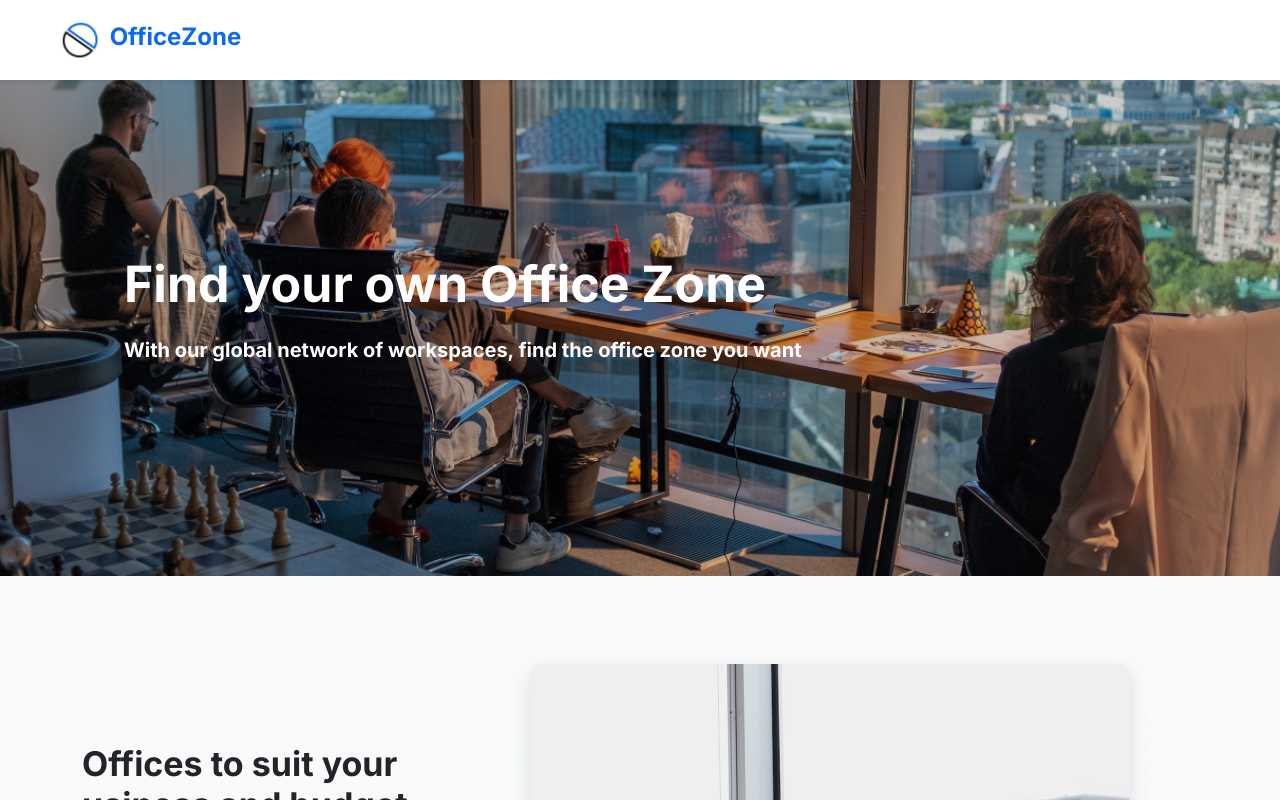
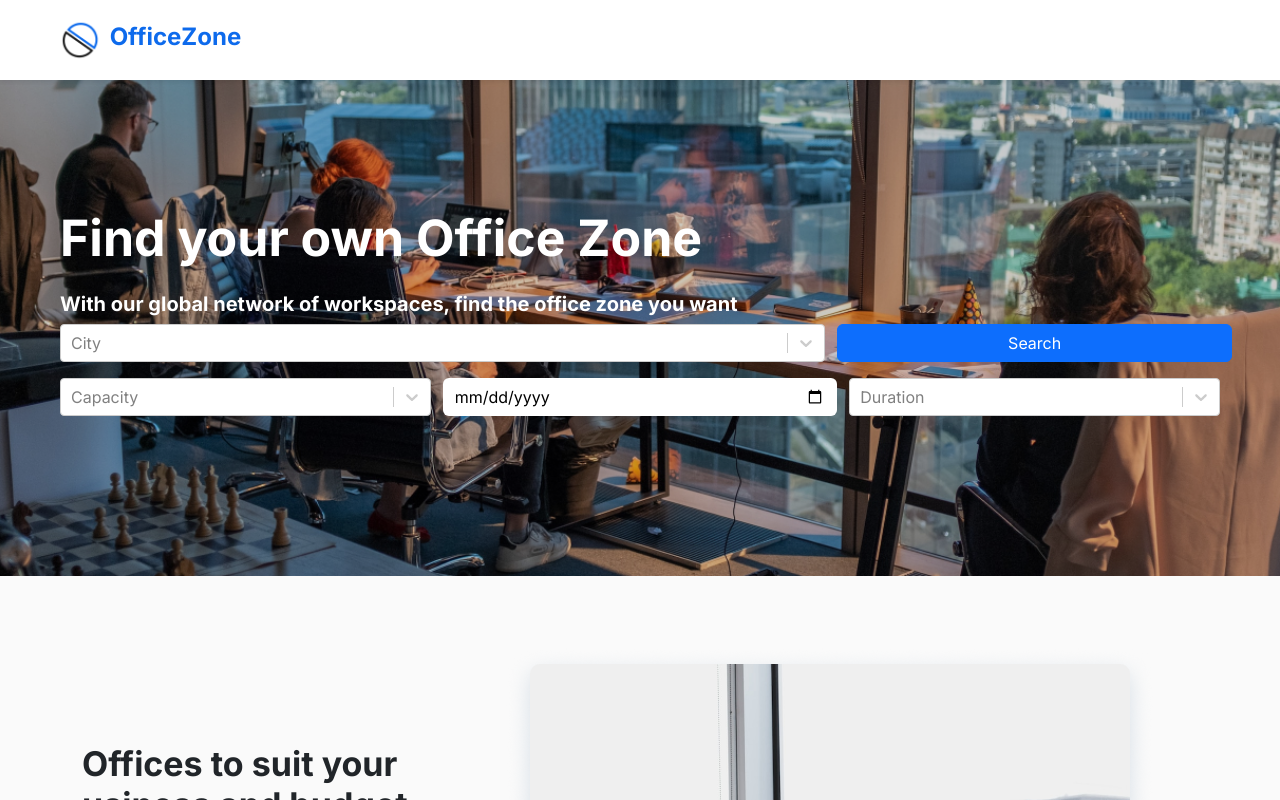
Before and after one commit to Office-Booking-Capstone-Kelompok-8/office-booking-client, a React (Create React App) app: page / in a window 1280 px wide. Shown: the top 800 px of the page. Built offline with nearby package versions, Linux system fonts and the light colour scheme; no server answers.

Commit message:
landing page search

```diff
--- a/src/pages/enduser/SearchBuilding.js
+++ b/src/pages/enduser/SearchBuilding.js
@@ -1,110 +1,230 @@
-import React from 'react';
+import React, { useEffect, useState } from 'react';
 import Navbar from '../../components/landingpage/navbar/Navbar';
 import Footer from '../../components/landingpage/navbar/Footer';
+import Select from 'react-select';
+import { Field, Form, Formik } from 'formik';
+import useRegion from '../../hooks/useRegion';
+import { useLocation, useNavigate } from 'react-router-dom';
+import NotFound from '../error/NotFound';
+import { useGetBuildingCustomerQuery } from '../../store/building/buildingApiSLice';
+import Spinner from '../../components/admin/Spinner';
+import result from './../.././assets/img/result-found-search.png';
 
 const SearchBuilding = () => {
+  const { city } = useRegion();
+  const optionCity = city.map((c) => ({ value: c?.id, label: c?.name }));
+  const navigate = useNavigate();
+
+  const optionCapacity = [
+    { value: { min: 1, max: 50 }, label: '1 - 50 Person' },
+    { value: { min: 50, max: 100 }, label: '50 - 100 Person' },
+    { value: { min: 100, max: 200 }, label: '100 - 200 Person' },
+    { value: { min: 200, max: 500 }, label: '200 - 500 Person' },
+    { value: { min: 500, max: 1000 }, label: '500 - 1000 Person' },
+  ];
+  const optionDuration = [
+    { value: 1, label: '1 Month' },
+    { value: 2, label: '2 Month' },
+    { value: 3, label: '3 Month' },
+    { value: 4, label: '4 Month' },
+    { value: 5, label: '5 Month' },
+    { value: 6, label: '6 Month' },
+    { value: 7, label: '7 Month' },
+    { value: 8, label: '8 Month' },
+    { value: 9, label: '9 Month' },
+    { value: 10, label: '10 Month' },
+    { value: 11, label: '11 Month' },
+    { value: 12, label: '12 Month' },
+  ];
+
+  const { state: values } = useLocation();
+  const [formState, setFormState] = useState({
+    cityId: values.city.value,
+    capacityMin: values.capacity.value.min,
+    capacityMax: values.capacity.value.max,
+    startDate: values.date,
+    duration: values.duration.value,
+  });
+
+  const {
+    data: building,
+    isLoading,
+    error,
+    refetch,
+  } = useGetBuildingCustomerQuery({
+    page: 1,
+    limit: 20,
+    cityId: formState.cityId,
+    capacityMin: formState.capacityMin,
+    capacityMax: formState.capacityMax,
+    startDate: formState.startDate,
+    duration: formState.duration,
+  });
+  useEffect(() => {
+    refetch();
+  }, [formState]);
+
+  console.log(error);
+  console.log(formState.duration, formState.startDate);
+
+  const initialValues = {
+    date: formState.startDate,
+    capacity: {
+      min: formState.capacityMin,
+      max: formState.capacityMax,
+    },
+    duration: formState.duration,
+    city: formState.cityId,
+  };
+  console.log(formState);
+
+  const onSubmit = (values) => {
+    console.log(values.date);
+    setFormState({
+      ...formState,
+      cityId: values.city,
+      capacityMin: values.capacity.min,
+      capacityMax: values.capacity.max,
+      startDate: values.date,
+      duration: values.duration,
+    });
+  };
+  console.log(building?.data);
+  console.log(formState);
+
+  if (values === null) return <NotFound />;
   return (
     <div style={{ position: 'relative' }}>
-      <Navbar/>
-        <div className='mt-5' >
-            <div id="search" className="search">
-                <div className="container py-5">
+      <Navbar />
+
+      <div style={{ marginTop: '8rem', padding: '2rem' }}>
+        <Formik onSubmit={onSubmit} initialValues={initialValues}>
+          {(props) => {
+            console.log(props.values);
+            return (
+              <Form className="d-flex flex-column gap-3">
                 <div className="row">
-                        <div className="col-md-3 col-lg-3 mb-3">
-                            <div className="card"
+                  <Select
+                    placeholder="City"
+                    options={optionCity}
+                    className="col-8"
+                    onChange={(e) => {
+                      props.setFieldValue('city', e.value);
+                    }}
+                    defaultValue={values.city}
+                  />
+                  <button type="submit" className="btn btn-primary col-4">
+                    Search
+                  </button>
+                </div>
+                <div className="row">
+                  <Select
+                    placeholder="Capacity"
+                    className="col-4"
+                    options={optionCapacity}
+                    defaultValue={{
+                      label: values.capacity.label,
+                      value: {
+                        min: formState.capacityMin,
+                        max: formState.capacityMax,
+                      },
+                    }}
+                    onChange={(e) => {
+                      props.setFieldValue('capacity', {
+                        min: e.value.min,
+                        max: e.value.max,
+                      });
+                    }}
+                  />
+                  <Field
+                    name="date"
+                    // defaultValue={values?.date}
+                    type="date"
+                    className="col-4 rounded"
+                    style={{ border: '1px solid #cccccc', outline: 'none' }}
+                  />
+                  <Select
+                    placeholder="Duration"
+                    className="col-4"
+                    options={optionDuration}
+                    defaultValue={values.duration}
+                    onChange={(e) => {
+                      props.setFieldValue('duration', e.value);
+                    }}
+                  />
+                </div>
+              </Form>
+            );
+          }}
+        </Formik>
+        <div className="d-flex mt-5 justify-content-end align-items-center gap-3">
+          <span>Sort By</span>
+          <select style={{ padding: '0.5rem 1rem' }}>
+            <option value="" key="">
+              Pil1
+            </option>
+          </select>
+        </div>
+        {isLoading ? (
+          <Spinner />
+        ) : building?.data === null ? (
+          <div className="justify-content-center pt-2">
+            <img
+              src={result}
+              className="mx-auto d-block pt-5 w-20"
+              alt="notfound"
+            />
+            <h4 className=" text-center pt-2 fw-bold pt-3">
+              Ups!... no results found
+            </h4>
+            <h5 className=" text-center pt-2">please try another search</h5>
+          </div>
+        ) : (
+          <div
             style={{
-                                zIndex: -1,
-                                width: 300,
-                                height: 460,
-                                boxShadow: "0 8 24 rgba(112, 144, 176, 0.15)",
-                                borderRadius: 10,
+              marginTop: '3rem',
+              display: 'grid',
+              gridTemplateColumns: '1fr 1fr 1fr 1fr',
+              justifyContent: 'center',
+              gap: '1rem',
             }}
           >
-                                <img src="https://www.pinhome.id/kamus-istilah-properti/wp-content/uploads/2021/10/unsplash-3.jpg"
+            {building?.data?.map((build) => (
+              <div
+                key={build.id}
+                className="card"
+                style={{
+                  boxShadow: '0 8 24 rgba(112, 144, 176, 0.15)',
+                  borderRadius: 10,
+                  cursor: 'pointer',
+                }}
+                onClick={() => {
+                  navigate(`/detail-building/${build.id}`);
+                }}
+              >
+                <img
+                  src={build.pictures}
                   className="card-img"
                   alt="office"
-                                    style={{height: 180}}
+                  style={{ cursor: 'pointer' }}
                 />
                 <div className="card-body">
-                                    <h3 className="text-md fw-bold">Lily Room Meeting</h3>
-                                    <span className="card-text text-primary">From IDR 2.250.000 per month</span>
-                                    <p className="card-text text-gray-dark">Jl. H.R. Rasuna Said Kav. 3-4 Tempo Scan Tower Lantai 32, Jakarta, 12950, IDN</p>
+                  <h3 className="text-md fw-bold">{build.name}</h3>
+                  <span className="card-text text-primary">
+                    From IDR {build.price.monthly} per month
+                  </span>
+                  <p className="card-text text-gray-dark">
+                    {build.location.district}, {build.location.city}
+                  </p>
                 </div>
               </div>
+            ))}
           </div>
-                        <div className="col-md-3 col-lg-3 mb-3">
-                            <div className="card"
-                                style={{
-                                zIndex: -1,
-                                width: 300,
-                                height: 460,
-                                boxShadow: "0 8 24 rgba(112, 144, 176, 0.15)",
-                                borderRadius: 10,
-                                }}
-                                >
-                                <img src="https://www.pinhome.id/kamus-istilah-properti/wp-content/uploads/2021/10/unsplash-3.jpg"
-                                    className="card-img"
-                                    alt="office"
-                                    style={{height: 180}}
-                                />
-                                <div className="card-body">
-                                    <h3 className="text-md fw-bold">Lily Room Meeting</h3>
-                                    <span className="card-text text-primary">From IDR 2.250.000 per month</span>
-                                    <p className="card-text text-gray-dark">Jl. H.R. Rasuna Said Kav. 3-4 Tempo Scan Tower Lantai 32, Jakarta, 12950, IDN</p>
+        )}
       </div>
+      <Footer />
     </div>
-                        </div>
-                        <div className="col-md-3 col-lg-3 mb-3">
-                            <div className="card"
-                                style={{
-                                zIndex: -1,
-                                width: 300,
-                                height: 460,
-                                boxShadow: "0 8 24 rgba(112, 144, 176, 0.15)",
-                                borderRadius: 10,
-                                }}
-                                >
-                                <img src="https://www.pinhome.id/kamus-istilah-properti/wp-content/uploads/2021/10/unsplash-3.jpg"
-                                    className="card-img"
-                                    alt="office"
-                                    style={{height: 180}}
-                                />
-                                <div className="card-body">
-                                    <h3 className="text-md fw-bold">Lily Room Meeting</h3>
-                                    <span className="card-text text-primary">From IDR 2.250.000 per month</span>
-                                    <p className="card-text text-gray-dark">Jl. H.R. Rasuna Said Kav. 3-4 Tempo Scan Tower Lantai 32, Jakarta, 12950, IDN</p>
-                                </div>
-                            </div>
-                        </div>
-                        <div className="col-md-3 col-lg-3 mb-3">
-                            <div className="card"
-                                style={{
-                                zIndex: -1,
-                                width: 300,
-                                height: 460,
-                                boxShadow: "0 8 24 rgba(112, 144, 176, 0.15)",
-                                borderRadius: 10,
-                                }}
-                                >
-                                <img src="https://www.pinhome.id/kamus-istilah-properti/wp-content/uploads/2021/10/unsplash-3.jpg"
-                                    className="card-img"
-                                    alt="office"
-                                    style={{height: 180}}
-                                />
-                                <div className="card-body">
-                                    <h3 className="text-md fw-bold">Lily Room Meeting</h3>
-                                    <span className="card-text text-primary">From IDR 2.250.000 per month</span>
-                                    <p className="card-text text-gray-dark">Jl. H.R. Rasuna Said Kav. 3-4 Tempo Scan Tower Lantai 32, Jakarta, 12950, IDN</p>
-                                </div>
-                            </div>
-                        </div>
-                    </div>
-                </div>
-            </div>
-        </div>
-      <Footer/>
-    </div>
-  )
-}
+  );
+};
 
-export default SearchBuilding
+export default SearchBuilding;
--- a/src/pages/enduser/landingpaage/LandingPage.js
+++ b/src/pages/enduser/landingpaage/LandingPage.js
@@ -14,15 +14,84 @@ import google from './../../../assets/img/google.png';
 import appstore from './../../../assets/img/app-store.png';
 import Icon from '@mdi/react';
 import { mdiBank, mdiTextBoxOutline, mdiAlert } from '@mdi/js';
+import Select from 'react-select';
+import useRegion from '../../../hooks/useRegion';
+import { Form, Formik, Field, ErrorMessage } from 'formik';
+import { useNavigate } from 'react-router-dom';
+import * as yup from 'yup';
+import { notifyError } from '../../../utils/helpers';
+import { ToastContainer } from 'react-toastify';
 
 const LandingPage = () => {
+  const navigate = useNavigate();
+  const { city } = useRegion();
+  const optionCity = city.map((c) => ({ value: c?.id, label: c?.name }));
+  const optionCapacity = [
+    { value: { min: 1, max: 50 }, label: '1 - 50 Person' },
+    { value: { min: 50, max: 100 }, label: '50 - 100 Person' },
+    { value: { min: 100, max: 200 }, label: '100 - 200 Person' },
+    { value: { min: 200, max: 500 }, label: '200 - 500 Person' },
+    { value: { min: 500, max: 1000 }, label: '500 - 1000 Person' },
+  ];
+  const optionDuration = [
+    { value: 1, label: '1 Month' },
+    { value: 2, label: '2 Month' },
+    { value: 3, label: '3 Month' },
+    { value: 4, label: '4 Month' },
+    { value: 5, label: '5 Month' },
+    { value: 6, label: '6 Month' },
+    { value: 7, label: '7 Month' },
+    { value: 8, label: '8 Month' },
+    { value: 9, label: '9 Month' },
+    { value: 10, label: '10 Month' },
+    { value: 11, label: '11 Month' },
+    { value: 12, label: '12 Month' },
+  ];
+
+  const initialValues = {
+    date: '',
+    capacity: {
+      value: { min: '', max: '' },
+      label: '',
+    },
+    duration: {
+      value: '',
+      label: '',
+    },
+    city: {
+      value: '',
+      label: '',
+    },
+  };
+
+  const onSubmit = (values) => {
+    console.log(values);
+    if (values.date && values.duration.value) {
+      navigate('/search-building', { state: values });
+    } else {
+      notifyError('Date & Duration is required');
+    }
+  };
+
   return (
     <div style={{ position: 'relative' }}>
+      <ToastContainer
+        position="top-center"
+        autoClose={3000}
+        hideProgressBar
+        newestOnTop={false}
+        closeOnClick
+        rtl={false}
+        pauseOnFocusLoss={false}
+        draggable={false}
+        pauseOnHover={false}
+        theme="colored"
+      />
       <Navbar />
       <div className="mt-5" style={{ backgroundColor: '#FAFAFA' }}>
-        <div className="banner">
+        <div className="banner px-5">
           <div
-            className="row d-flex-justify-content-center"
+            className="row d-flex-justify-content-center mx-auto"
             style={{ marginLeft: '7rem' }}
           >
             <h1 className="text-white fw-bold" style={{ fontSize: 50 }}>
@@ -32,6 +101,61 @@ const LandingPage = () => {
               With our global network of workspaces, find the office zone you
               want
             </h3>
+            <Formik initialValues={initialValues} onSubmit={onSubmit}>
+              {(props) => {
+                console.log(props.values);
+                return (
+                  <Form className="d-flex flex-column gap-3">
+                    <div className="row">
+                      <Select
+                        placeholder="City"
+                        options={optionCity}
+                        className="col-8"
+                        onChange={(e) => {
+                          props.setFieldValue('city', {
+                            value: e.value,
+                            label: e.label,
+                          });
+                        }}
+                      />
+                      <button type="submit" className="btn btn-primary col-4">
+                        Search
+                      </button>
+                    </div>
+                    <div className="row">
+                      <Select
+                        placeholder="Capacity"
+                        className="col-4"
+                        options={optionCapacity}
+                        onChange={(e) => {
+                          props.setFieldValue('capacity', {
+                            value: { min: e.value.min, max: e.value.max },
+                            label: e.label,
+                          });
+                        }}
+                      />
+                      <Field
+                        type="date"
+                        className="col-4 rounded"
+                        style={{ border: 'none', outline: 'none' }}
+                        name="date"
+                      />
+                      <Select
+                        placeholder="Duration"
+                        className="col-4"
+                        options={optionDuration}
+                        onChange={(e) => {
+                          props.setFieldValue('duration', {
+                            value: e.value,
+                            label: e.label,
+                          });
+                        }}
+                      />
+                    </div>
+                  </Form>
+                );
+              }}
+            </Formik>
           </div>
         </div>
 
```
Also changed, not shown: src/pages/admin/buildings/UpdateBuilding.js (+33 -3 lines), src/routes/index.js (+31 -31 lines), src/store/building/buildingApiSLice.js (+10 -0 lines). Lines whose indentation alone changed are shown as unchanged.
